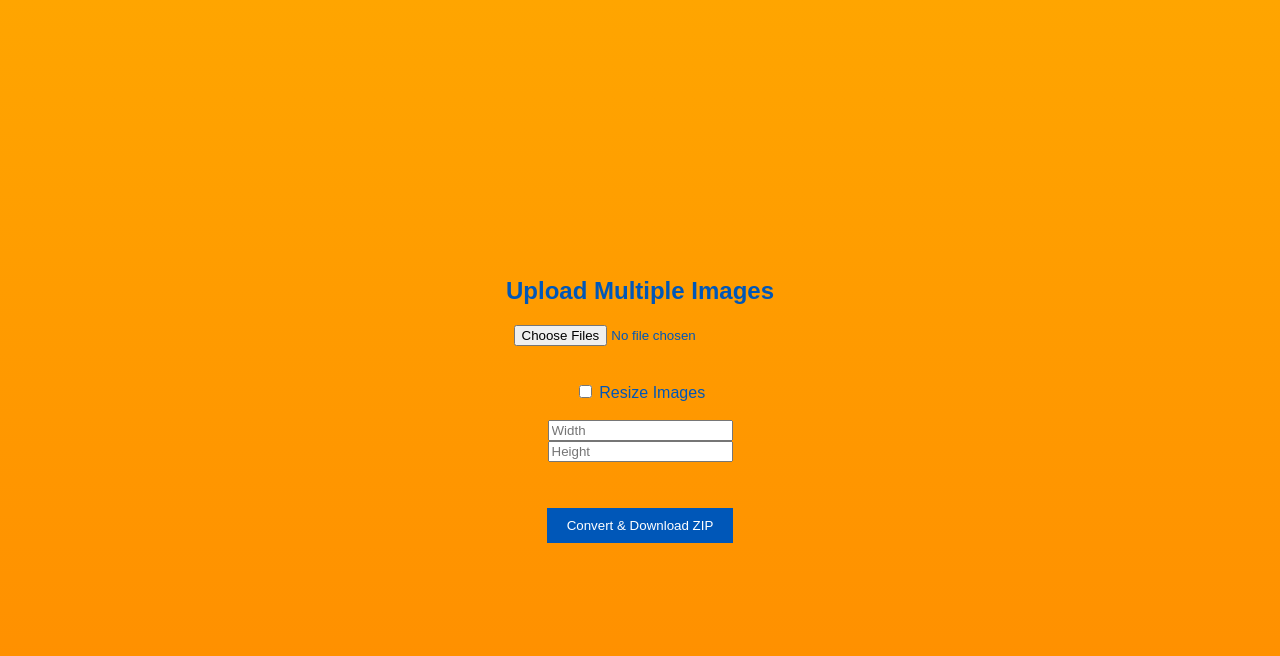
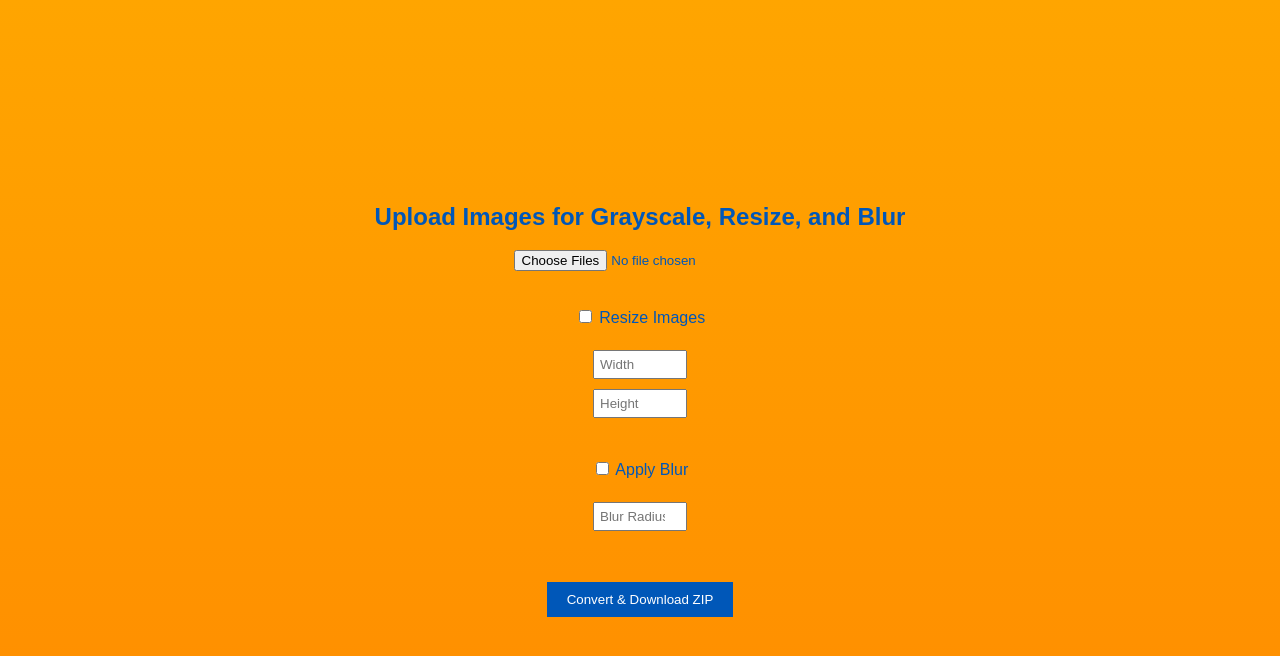
Before and after one commit to Jaylynlowes04/Multi-image-processing, a Flask app: page / in a window 1280 px wide. Shown: the top 656 px of the page. Run offline with Flask 3, Linux system fonts and the light colour scheme.

Commit message:
Allows blur

```diff
--- a/templates/index.html
+++ b/templates/index.html
@@ -2,7 +2,7 @@
 <html lang="en">
 <head>
   <meta charset="UTF-8">
-  <title>Batch Grayscale & Resize Image Processor</title>
+  <title>Grayscale, Resize & Blur Image Processor</title>
   <style>
     body {
       background: linear-gradient(to bottom, #FFA500, #FF8C00);
@@ -27,6 +27,11 @@
     button:hover {
       background-color: #003F7F;
     }
+    input[type="number"] {
+      width: 80px;
+      padding: 5px;
+      margin: 5px;
+    }
     #loading {
       display: none;
       margin-top: 10px;
@@ -35,12 +40,18 @@
   </style>
 </head>
 <body>
-  <h2>Upload Multiple Images</h2>
+  <h2>Upload Images for Grayscale, Resize, and Blur</h2>
+
   <input type="file" id="imageInput" accept="image/*" multiple><br><br>
 
+  <!-- Resize Options -->
   <label><input type="checkbox" id="resizeCheckbox"> Resize Images</label><br>
   <input type="number" id="resizeWidth" placeholder="Width" min="1">
   <input type="number" id="resizeHeight" placeholder="Height" min="1"><br><br>
+
+  <!-- Blur Options -->
+  <label><input type="checkbox" id="blurCheckbox"> Apply Blur</label><br>
+  <input type="number" id="blurRadius" placeholder="Blur Radius" min="0" step="0.1"><br><br>
 
   <button id="convertButton" onclick="uploadImages()">Convert & Download ZIP</button>
   <div id="loading">Processing images...</div>
@@ -56,6 +67,9 @@
       const width = document.getElementById('resizeWidth').value;
       const height = document.getElementById('resizeHeight').value;
 
+      const blur = document.getElementById('blurCheckbox').checked;
+      const blurRadius = document.getElementById('blurRadius').value;
+
       if (!files.length) {
         alert("Please select at least one image.");
         return;
@@ -66,10 +80,17 @@
         formData.append('images', file);
       }
 
+      // Resize options
       formData.append('resize', resize);
       if (resize) {
         formData.append('width', width);
         formData.append('height', height);
+      }
+
+      // Blur options
+      formData.append('blur', blur);
+      if (blur) {
+        formData.append('blur_radius', blurRadius);
       }
 
       try {
@@ -81,7 +102,7 @@
           body: formData
         });
 
-        if (!response.ok) throw new Error('Batch processing failed');
+        if (!response.ok) throw new Error('Image processing failed.');
 
         const blob = await response.blob();
         const url = URL.createObjectURL(blob);
@@ -95,8 +116,8 @@
       } catch (err) {
         alert(err.message);
       } finally {
+        button.disabled = false;
         loading.style.display = 'none';
-        button.disabled = false;
       }
     }
   </script>
```
